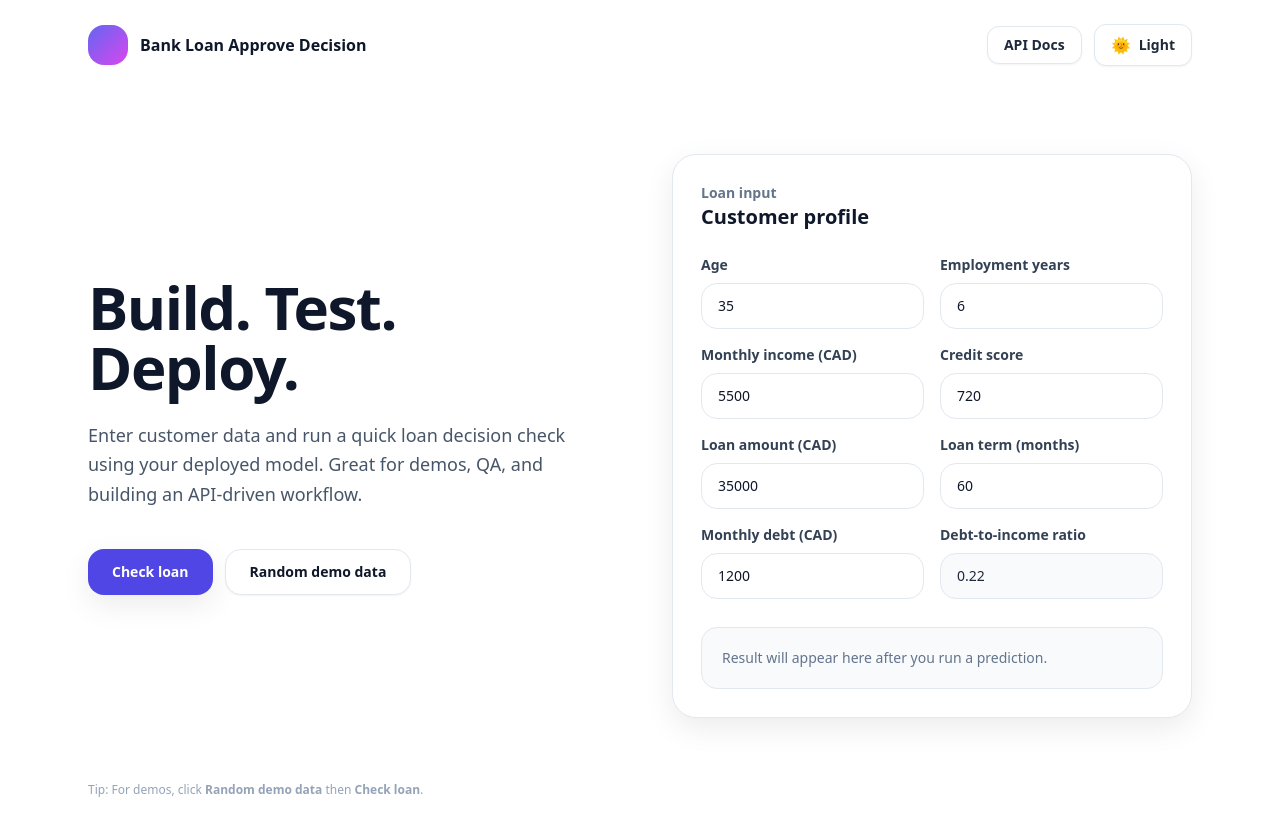
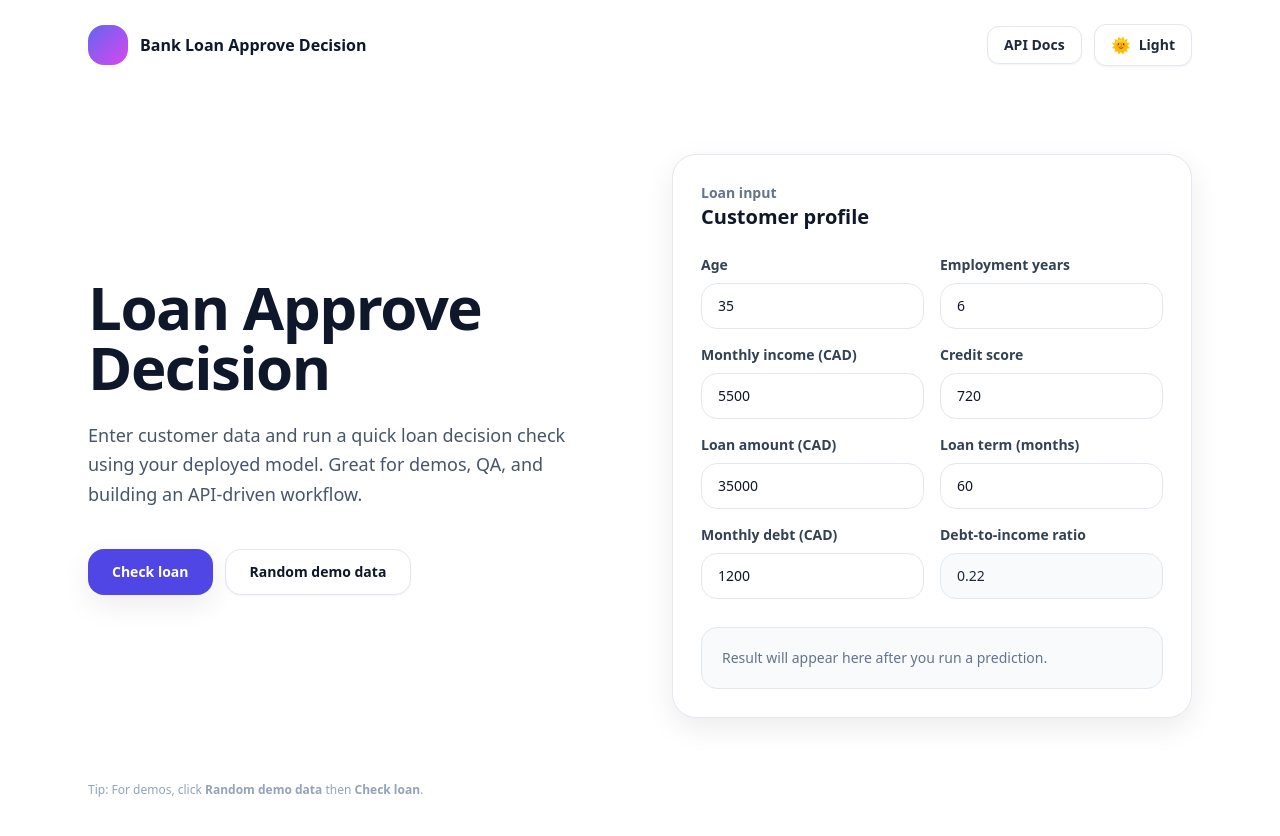
Before and after one commit to hoanvutt/aida_projects_loan_approve, a Next.js app: page / in a window 1280 px wide. Built offline with nearby package versions, Linux system fonts and the light colour scheme; no server answers.

Commit message:
Update page.tsx

```diff
--- a/app/page.tsx
+++ b/app/page.tsx
@@ -137,7 +137,7 @@ export default function Page() {
         {/* Left hero */}
         <section className="flex flex-col justify-center">
           <h1 className="text-5xl font-black tracking-tight text-slate-900 dark:text-white sm:text-6xl">
-            Build. Test. Deploy.
+            Loan Approve Decision
           </h1>
           <p className="mt-6 max-w-xl text-lg leading-relaxed text-slate-600 dark:text-slate-300">
             Enter customer data and run a quick loan decision check using your deployed model.
```
